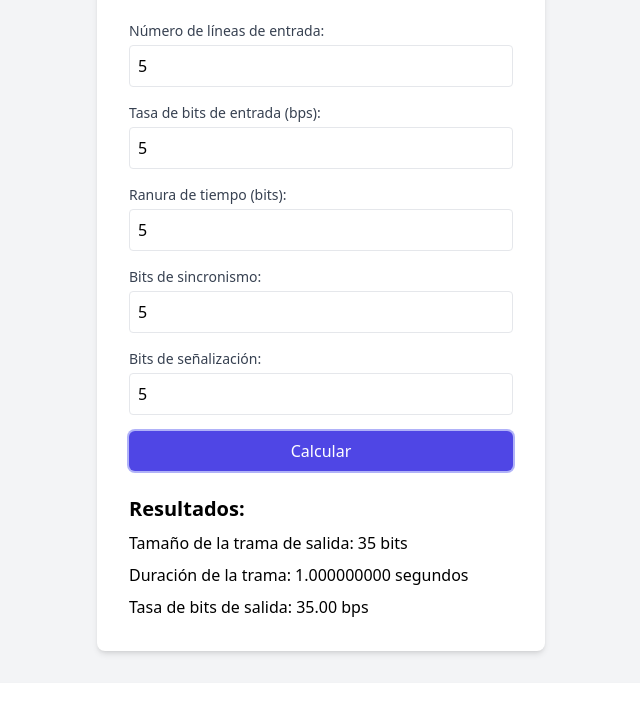
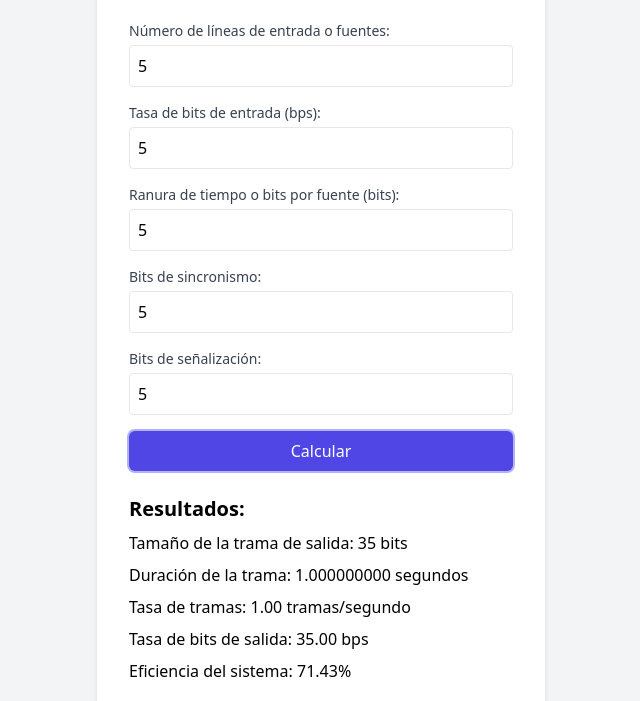
Before and after one commit to MontillaTomas/sync-tdm, a plain HTML site: page index.html in a window 1280 px wide. Both pictures are taken after typing "5", "5", "5", "5", "5" into the empty fields and a click on the button "Calcular". Shown: the part 99-800 px from the top of the page, without its empty margins (319-959 px from the left). Drawn offline with Linux system fonts and the light colour scheme.

Commit message:
Add frameRate and systemEfficiency to the results

```diff
--- a/index.html
+++ b/index.html
@@ -16,7 +16,7 @@
       <form id="tdmForm" class="space-y-4">
         <div>
           <label for="numLines" class="block text-sm font-medium text-gray-700"
-            >Número de líneas de entrada:</label
+            >Número de líneas de entrada o fuentes:</label
           >
           <input
             type="number"
@@ -38,7 +38,7 @@
         </div>
         <div>
           <label for="timeSlot" class="block text-sm font-medium text-gray-700"
-            >Ranura de tiempo (bits):</label
+            >Ranura de tiempo o bits por fuente (bits):</label
           >
           <input
             type="number"
@@ -82,7 +82,9 @@
         <h2 class="text-xl font-semibold">Resultados:</h2>
         <p id="frameSize"></p>
         <p id="frameDuration"></p>
+        <p id="frameRate"></p>
         <p id="outputBitRate"></p>
+        <p id="systemEfficiency"></p>
       </div>
     </div>
 
@@ -108,9 +110,15 @@
         <li>
           Duración de la trama = Ranura de tiempo / Tasa de bits de entrada
         </li>
+        <li>Tasa de tramas = 1 / Duración de la trama</li>
         <li>
           Tasa de bits de salida = Tamaño de la trama de salida / Duración de la
           trama
+        </li>
+        <li>
+          Eficiencia del sistema = (Tamaño de la trama de salida - Bits de
+          sincronismo - Bits de señalización) / Tamaño de la trama de salida ×
+          100
         </li>
       </ul>
       <img
@@ -147,7 +155,10 @@
 
           const frameSize = numLines * timeSlot + syncBits + signalBits;
           const frameDuration = timeSlot / bitRate;
+          const frameRate = 1 / frameDuration;
           const outputBitRate = frameSize / frameDuration;
+          const systemEfficiency =
+            ((frameSize - syncBits - signalBits) / frameSize) * 100;
 
           document.getElementById(
             "frameSize"
@@ -158,10 +169,20 @@
             9
           )} segundos`;
           document.getElementById(
+            "frameRate"
+          ).textContent = `Tasa de tramas: ${frameRate.toFixed(
+            2
+          )} tramas/segundo`;
+          document.getElementById(
             "outputBitRate"
           ).textContent = `Tasa de bits de salida: ${outputBitRate.toFixed(
             2
           )} bps`;
+          document.getElementById(
+            "systemEfficiency"
+          ).textContent = `Eficiencia del sistema: ${systemEfficiency.toFixed(
+            2
+          )}%`;
 
           document.getElementById("results").classList.remove("hidden");
         });
```
Also changed, not shown: 1 other file.
